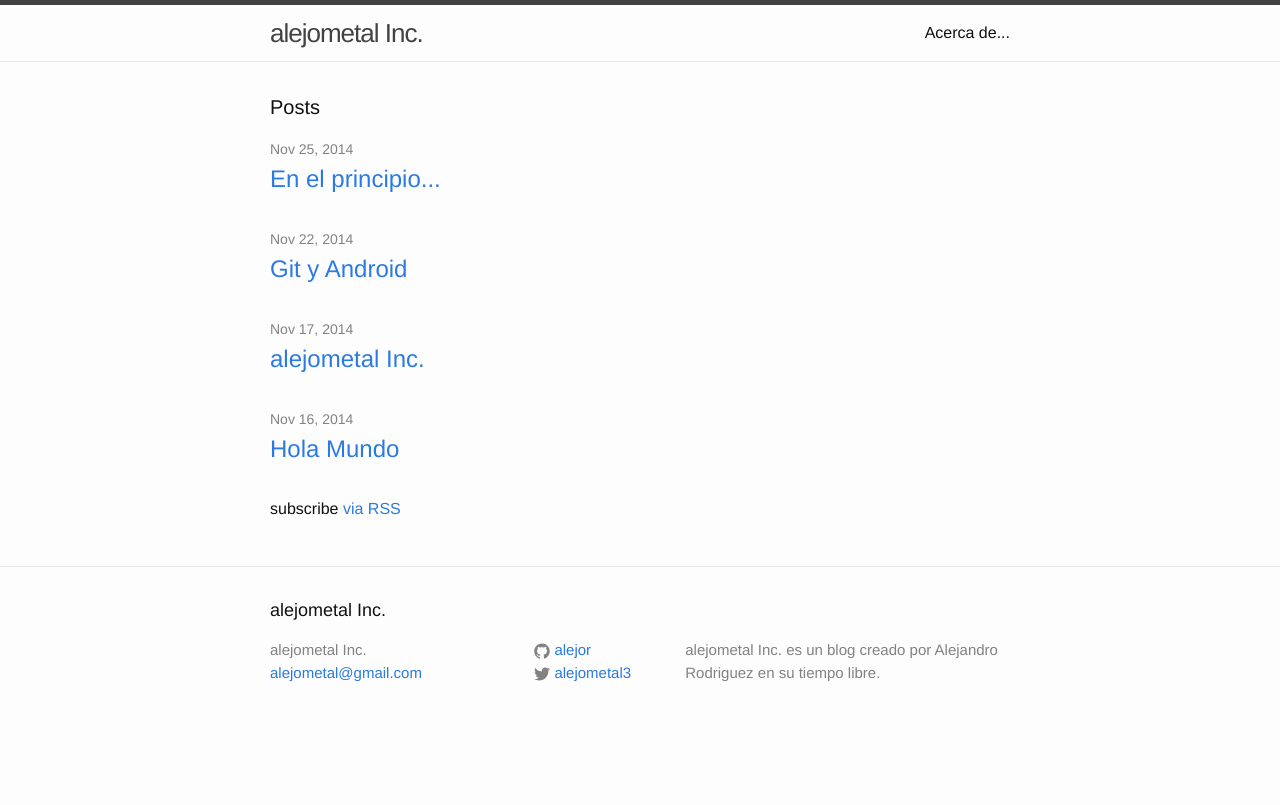
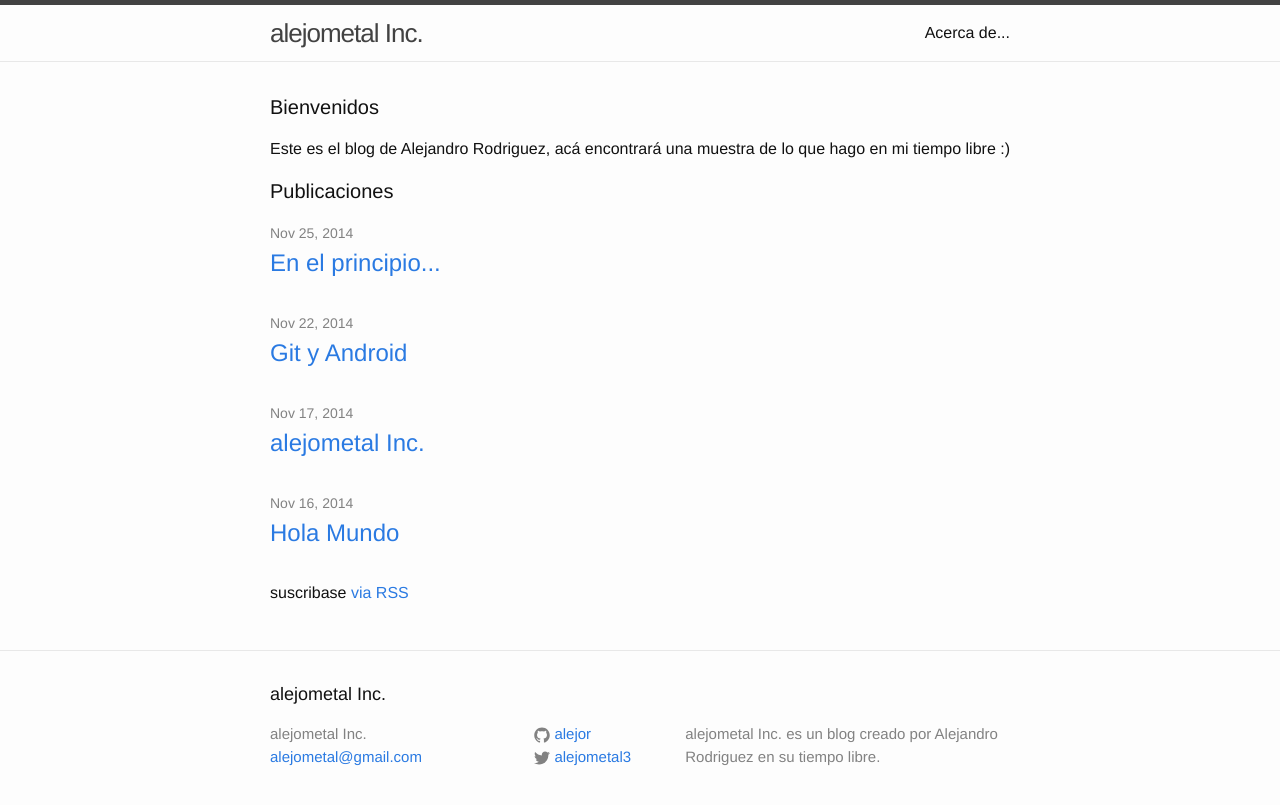
Before and after one commit to alejor/alejor.github.io, a Jekyll site: the page built from index.html, in a window 1280 px wide. Shown: the top 805 px of the page. Built offline with Jekyll 4.4.1, drawn with Linux system fonts in a browser that asks for light colours.

Commit message:
Agregar Bienvenidos y cambiar la traduccion de algunas palabras

```diff
--- a/index.html
+++ b/index.html
@@ -4,7 +4,11 @@ layout: default
 
 <div class="home">
 
-  <h1 class="page-heading">Posts</h1>
+  <h1 class="page-heading">Bienvenidos</h1>
+  <p>
+  Este es el blog de Alejandro Rodriguez, acá encontrará una muestra de lo que hago en mi tiempo libre :)
+  </p>
+  <h1 class="page-heading">Publicaciones</h1>
 
   <ul class="post-list">
     {% for post in site.posts %}
@@ -18,6 +22,6 @@ layout: default
     {% endfor %}
   </ul>
 
-  <p class="rss-subscribe">subscribe <a href="{{ "/feed.xml" | prepend: site.baseurl }}">via RSS</a></p>
+  <p class="rss-subscribe">suscribase <a href="{{ "/feed.xml" | prepend: site.baseurl }}">via RSS</a></p>
 
 </div>
```
